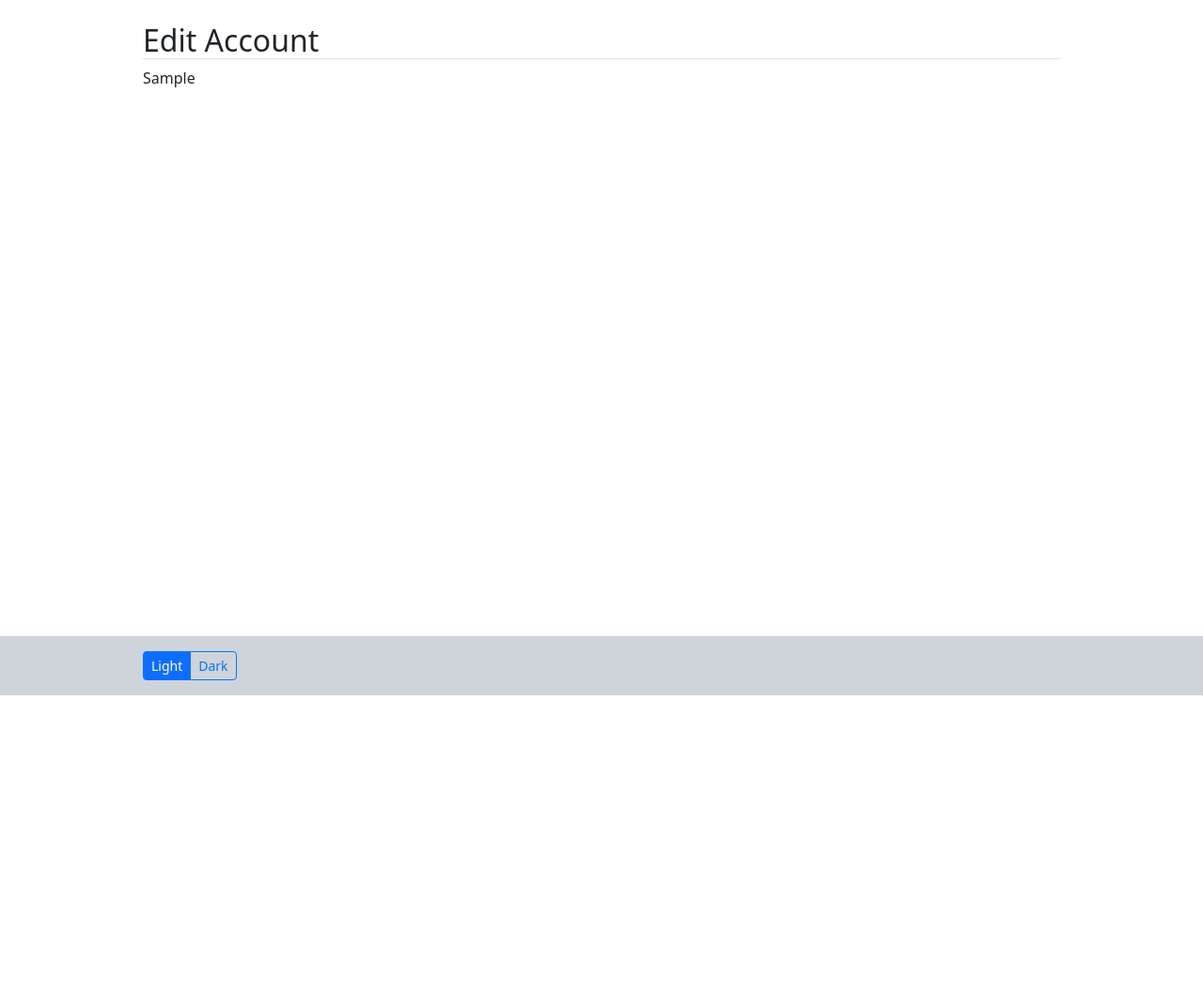
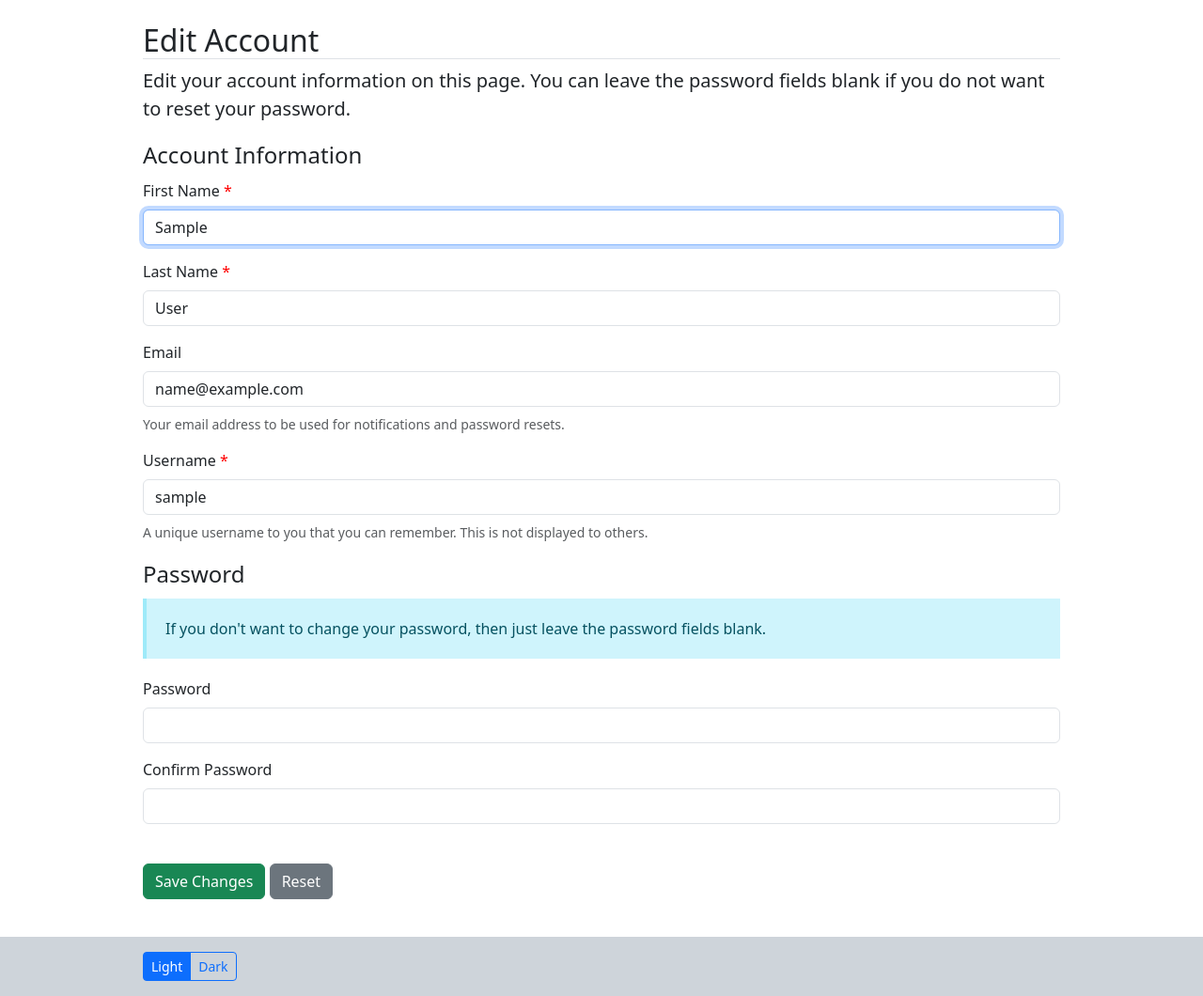
Before and after one commit to jack-hermanson/RNO, a Flask app: page /auth/edit in a window 1280 px wide. Shown: the part 60-1120 px from the top of the page at 94% size. Before the commit the page ends 800 px from the top, so only its background shows below. Run offline with Flask 3, Linux system fonts and the light colour scheme; the visitor is signed in with stand-in values (Sample User, id 1); some libraries are stand-ins or nearby versions.

Commit message:
edit account

```diff
--- a/application/modules/accounts/forms.py
+++ b/application/modules/accounts/forms.py
@@ -1,5 +1,6 @@
+from flask_login import current_user
 from flask_wtf import FlaskForm
-from sqlalchemy import func
+from sqlalchemy import func, and_
 from wtforms import StringField, PasswordField, BooleanField, SubmitField
 from wtforms.validators import DataRequired, Length, ValidationError, EqualTo, Email
 
@@ -108,12 +109,29 @@ class CreateAccountForm(CreateOrEditFormBase):
 
 # if we allowed editing name, then CreateOrEditFormBase will be used, until then don't inherit
 # class EditAccountForm(CreateOrEditFormBase):
-class EditAccountForm(FlaskForm):
+class EditAccountForm(CreateOrEditFormBase):
     password = PasswordField("Password", validators=[password_length])
     confirm_password = PasswordField("Confirm Password", validators=[EqualTo("password", "Your passwords must match.")])
     submit = SubmitField("Save Changes")
 
     @staticmethod
-    def validate_password(_, password):
-        if len(password.data) > password_length.max:
-            raise ValidationError(f"Name must be fewer than {password_length.max} characters")
+    def validate_username(_, username):
+        stripped_username = username.data.strip()
+        if Account.query.filter(
+            and_(
+                func.lower(Account.username) == func.lower(stripped_username),  # Has same username, and...
+                Account.account_id != current_user.account_id,  # has same account id.
+            )
+        ).all():
+            raise ValidationError("That username has already been taken.")
+
+    @staticmethod
+    def validate_email(_, email):
+        stripped_email = email.data.strip()
+        if Account.query.filter(
+            and_(
+                func.lower(Account.email) == func.lower(stripped_email),  # Has same email, and...
+                Account.account_id != current_user.account_id,  # has same account id.
+            )
+        ).all():
+            raise ValidationError("That email has already been used.")
--- a/application/modules/accounts/routes.py
+++ b/application/modules/accounts/routes.py
@@ -46,10 +46,14 @@ def register():
     return render_template("accounts/register.html", form=form)
 
 
-@accounts.route("/edit")
+@accounts.route("/edit", methods=["GET", "POST"])
 @login_required
 def edit():
     form = EditAccountForm()
+    if form.validate_on_submit() and services.edit_my_account(form):
+        return redirect(url_for("accounts.edit"))
+    elif request.method == "GET":
+        form = services.get_edit_form()
 
     return render_template("accounts/edit.html", form=form)
 
--- a/application/modules/accounts/services.py
+++ b/application/modules/accounts/services.py
@@ -6,7 +6,7 @@ from flask_login import login_user, current_user
 from sqlalchemy import func
 
 from .ClearanceEnum import ClearanceEnum
-from .forms import CreateAccountForm, LoginForm
+from .forms import CreateAccountForm, LoginForm, EditAccountForm
 from .models import Account
 from application import bcrypt, db, logger
 
@@ -25,12 +25,21 @@ def register(form: CreateAccountForm) -> Account:
     return account
 
 
+def get_edit_form() -> EditAccountForm:
+    form = EditAccountForm()
+    form.username.data = current_user.username
+    form.first_name.data = current_user.first_name
+    form.last_name.data = current_user.last_name
+    form.email.data = current_user.email
+    return form
+
+
 def log_user_in(form: LoginForm) -> bool:
-    user: Account = Account.query.filter(func.lower(Account.username) == func.lower(form.username.data)).first()
-    if user and bcrypt.check_password_hash(user.password, form.password.data):
-        login_user(user, remember=form.remember.data)
-        last_login = user.last_login.strftime("%a %d %b %Y, %I:%M%p") if user.last_login is not None else "never"
-        flash(f"Welcome back, {user.first_name}. Your last login was {last_login}.", "info")
+    account: Account = Account.query.filter(func.lower(Account.username) == func.lower(form.username.data)).first()
+    if account and bcrypt.check_password_hash(account.password, form.password.data):
+        login_user(account, remember=form.remember.data)
+        last_login = account.last_login.strftime("%a %d %b %Y, %I:%M%p") if account.last_login is not None else "never"
+        flash(f"Welcome back, {account.first_name}. Your last login was {last_login}.", "info")
         current_user.last_login = datetime.now()
         db.session.commit()
         return True
@@ -39,3 +48,23 @@ def log_user_in(form: LoginForm) -> bool:
         logger.warn(f"Incorrect password for {form.username.data}")
         flash("Incorrect username or password.", "danger")
         return False
+
+
+def edit_my_account(form: EditAccountForm):
+    logger.debug(f"Editing current user's account {current_user.username}")
+    account: Account = Account.query.filter(Account.account_id == current_user.account_id).first_or_404()
+    if not account:
+        raise ValueError("No account found. This should never happen.")
+
+    # Uniqueness of username and email has already been checked.
+    account.username = form.username.data.lower().strip()
+    account.email = form.email.data.lower().strip()
+    account.first_name = form.first_name.data.strip()
+    account.last_name = form.last_name.data.strip()
+    if form.password.data and form.confirm_password.data:
+        hashed_password = bcrypt.generate_password_hash(form.password.data).decode("utf-8")
+        account.password = hashed_password
+
+    db.session.commit()
+    flash("Account updated successfully.", "success")
+    return True  # Success
--- /dev/null
+++ b/application/web/static/css/_callout.scss
@@ -0,0 +1,43 @@
+@import "../node_modules/bootstrap/scss/variables";
+
+
+//
+// Callouts
+//
+$bd-callout-variants: info, warning, danger !default;
+.bd-callout {
+  --#{$prefix}link-color-rgb: var(--bd-callout-link);
+  --#{$prefix}code-color: var(--bd-callout-code-color);
+
+  padding: 1.25rem;
+  margin-top: 1.25rem;
+  margin-bottom: 1.25rem;
+  color: var(--bd-callout-color, inherit);
+  background-color: var(--bd-callout-bg, var(--bs-gray-100));
+  border-left: .25rem solid var(--bd-callout-border, var(--bs-gray-300));
+
+  h4 {
+    margin-bottom: .25rem;
+  }
+
+  > :last-child {
+    margin-bottom: 0;
+  }
+
+  + .bd-callout {
+    margin-top: -.25rem;
+  }
+
+  .highlight {
+    background-color: rgba($black, .05);
+  }
+}
+
+// Variations
+@each $variant in $bd-callout-variants {
+  .bd-callout-#{$variant} {
+    --bd-callout-color: var(--bs-#{$variant}-text-emphasis);
+    --bd-callout-bg: var(--bs-#{$variant}-bg-subtle);
+    --bd-callout-border: var(--bs-#{$variant}-border-subtle);
+  }
+}
--- a/application/web/static/css/main.scss
+++ b/application/web/static/css/main.scss
@@ -6,6 +6,7 @@ $grid-breakpoints: (
   xl: 1400px,
   xxl: 1600px
 );
+
 $container-max-widths: (
   sm: 540px,
   md: 1000px,
@@ -16,6 +17,7 @@ $container-max-widths: (
 
 @import "../node_modules/bootstrap/scss/bootstrap";
 @import "../node_modules/jack-hermanson-css-lib/src/main";
+@import "./callout";
 
 .main-container {
 
--- a/application/web/templates/accounts/edit.html
+++ b/application/web/templates/accounts/edit.html
@@ -6,5 +6,42 @@
 
 
 {% block body %}
-    <p>{{ current_user.first_name }}</p>
+    <div class="row">
+        <div class="col">
+            <p class="lead">Edit your account information on this page. You can leave the password fields blank if you
+                do not want to reset your password. </p>
+        </div>
+    </div>
+    <div class="row">
+        <div class="col">
+            <form action="{{ url_for('accounts.edit') }}" method="POST">
+                {{ form.hidden_tag() }}
+                <fieldset>
+                    <legend>Account Information</legend>
+                    <div class="row">
+                        <div class="col-12 col-lg-6">
+                            {{ form_group(form, name="first_name", required=True) }}
+                        </div>
+                        <div class="col-12 col-lg-6">
+                            {{ form_group(form, name="last_name", required=True) }}
+                        </div>
+                    </div>
+                    {{ form_group(form, name="email") }}
+                    {{ form_group(form, name="username", required=True) }}
+                </fieldset>
+                <fieldset>
+                    <legend>Password</legend>
+                    <div class="bd-callout bd-callout-info">
+                        <p class="mb-0">If you don't want to change your password, then just leave the password fields blank.</p>
+                    </div>
+                    {{ form_group(form, name="password") }}
+                    {{ form_group(form, name="confirm_password") }}
+                </fieldset>
+                <div class="bottom-buttons">
+                    {{ form.submit(class="btn btn-success") }}
+                    <a href="{{ url_for('accounts.edit') }}" class="btn btn-secondary">Reset</a>
+                </div>
+            </form>
+        </div>
+    </div>
 {% endblock body %}
--- a/application/web/templates/accounts/register.html
+++ b/application/web/templates/accounts/register.html
@@ -7,7 +7,7 @@
 {% block body %}
     <div class="row">
         <div class="col">
-            <form action="{{ url_for("accounts.register") }}" method="POST">
+            <form novalidate action="{{ url_for("accounts.register") }}" method="POST">
                 {{ form.hidden_tag() }}
                 <div class="row">
                     <div class="col-12 col-lg-6">
```
Also changed, not shown: application/web/static/css/main.css, 1 other file.
